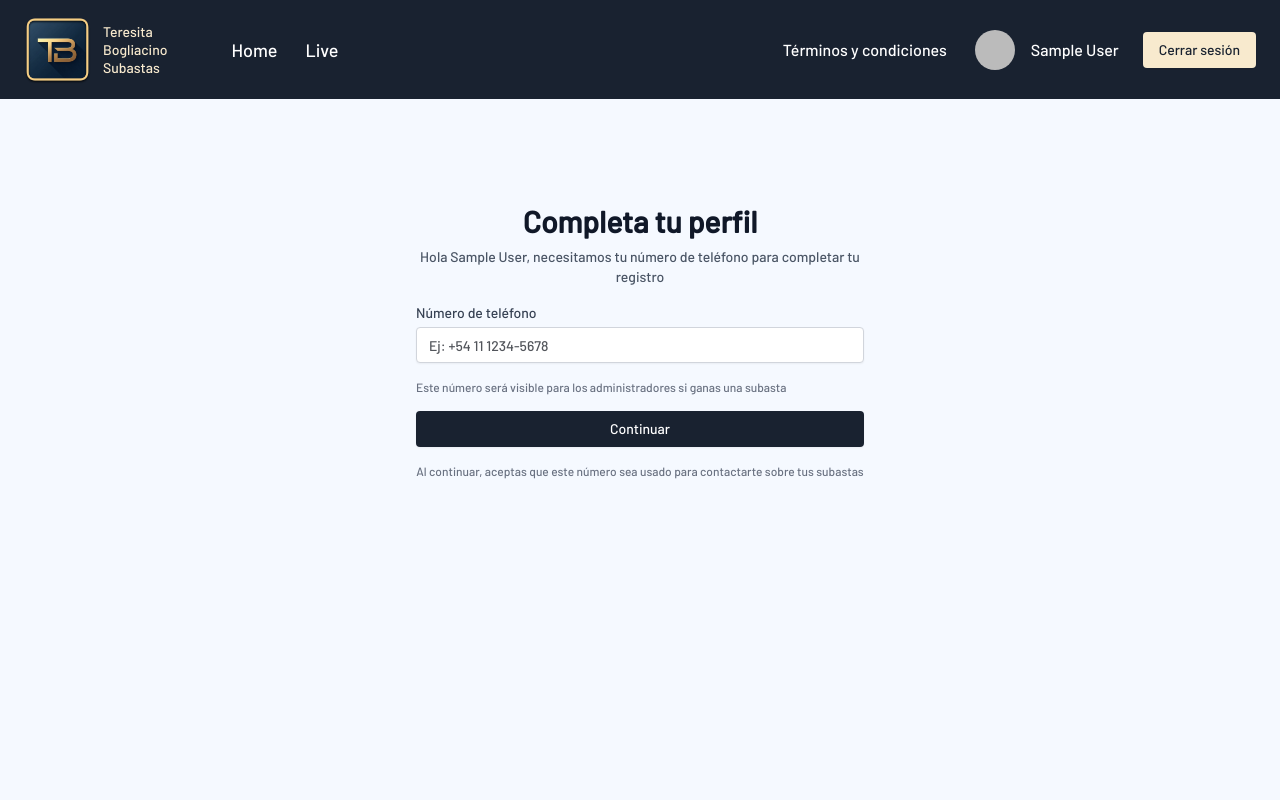
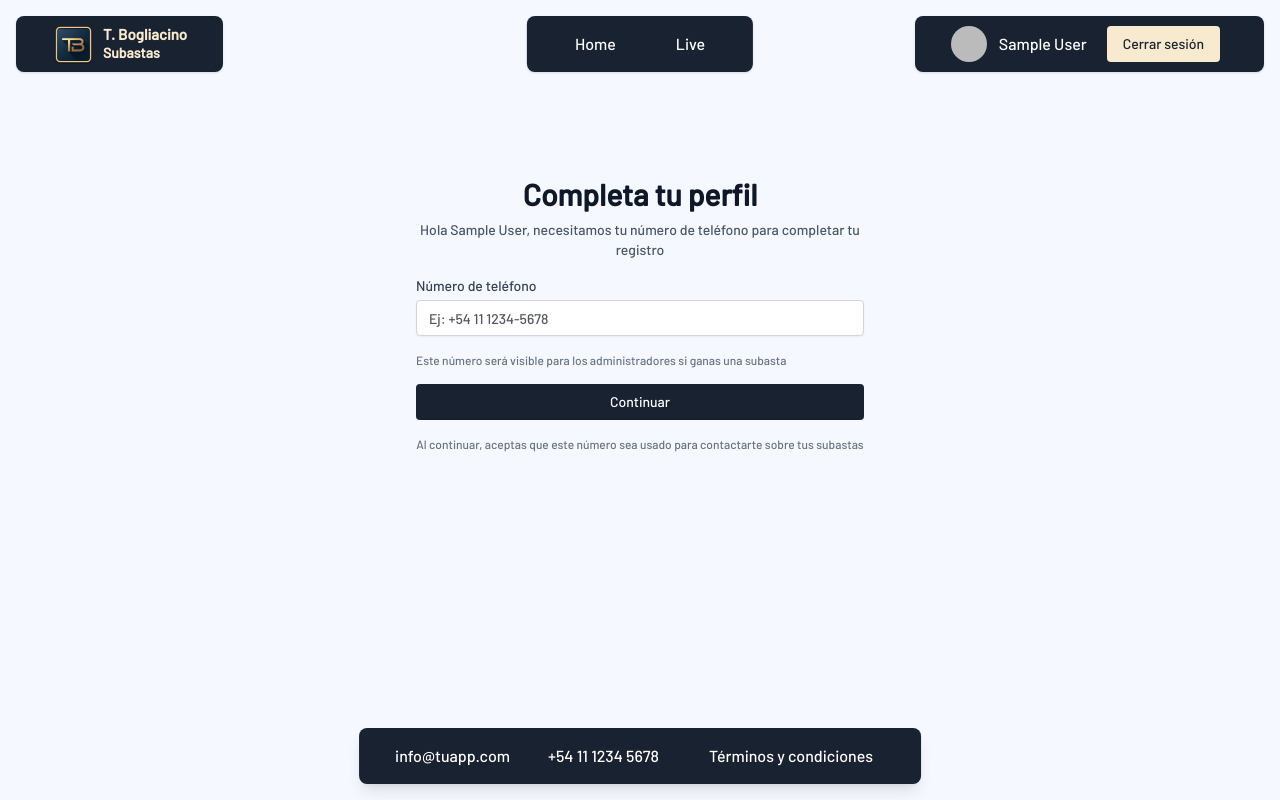
Before and after one commit to danilodev6/auction-app, a Next.js app: page /complete-profile in a window 1280 px wide. Built offline with nearby package versions, Linux system fonts and the light colour scheme; no server answers; the database is empty; sample sign-in values are in the browser's storage.

Commit message:
add footer - change ui

```diff
--- /dev/null
+++ b/src/app/Footer.tsx
@@ -0,0 +1,17 @@
+import Link from "next/link";
+
+export default function Footer() {
+  return (
+    <footer className="fixed flex items-center bottom-4 left-1/2 transform -translate-x-1/2 bg-primary text-white px-9 h-14 py-3 rounded-md shadow-lg z-50">
+      <div className="flex flex-col sm:flex-row items-center space-x-3.5 gap-2 sm:gap-6">
+        <p>info@tuapp.com </p>
+        <p>+54 11 1234 5678 </p>
+        <div>
+          <Link href="/terms" className="hover-nav-link">
+            Términos y condiciones
+          </Link>
+        </div>
+      </div>
+    </footer>
+  );
+}
--- a/src/app/Header.tsx
+++ b/src/app/Header.tsx
@@ -1,8 +1,8 @@
 import Image from "next/image";
+import Link from "next/link";
 import SignOut from "@/components/Signout";
+import SignIn from "@/components/Signin";
 import { auth, isAdmin } from "@/auth";
-import Link from "next/link";
-import SignIn from "@/components/Signin";
 import { FeaturedIndicator } from "@/components/FeaturedIndicator";
 
 export async function Header() {
@@ -10,87 +10,68 @@ export async function Header() {
   const userIsAdmin = await isAdmin(session);
 
   return (
-    <div className="bg-primary text-white py-2 sticky top-0 z-50">
-      <div className="container flex items-center gap-7">
-        <div className="flex items-center gap-2 p-1">
-          <Image src="/logotb2.png" width="75" height="75" alt="logo" />
-          <p className="text-accent bold text-sm/4.5 mr-8 cursor-default">
-            Teresita
-            <br />
-            Bogliacino <br />
-            Subastas
-          </p>
+    <header className="sticky top-0 z-50 bg-transparent pt-4 px-4">
+      <div className="relative max-w-screen-2xl mx-auto flex items-center justify-between h-14">
+        {/* Logo + Brand capsule */}
+        <div className="flex items-center gap-2 bg-primary text-accent px-9 h-14 rounded-md shadow">
+          <Image src="/logotb2.png" width={43} height={43} alt="Logo" />
+          <div className="leading-tight font-semibold text-sm">
+            <span className="block text-[15px]">T. Bogliacino</span>
+            <span className="block text-sm">Subastas</span>
           </div>
-        <div>
-          <Link
-            href="/"
-            className="flex text-lg items-center gap-1 hover:text-accent hover-underline"
-          >
+        </div>
+
+        {/* Navigation capsule (centered absolutely) */}
+        <nav className="absolute left-1/2 -translate-x-1/2 bg-primary text-white px-9 h-14 rounded-md shadow flex items-center space-x-9 text-sm sm:text-base">
+          <Link href="/" className="hover:text-accent hover-nav-link px-3 py-2">
             Home
           </Link>
-        </div>
-
           <div className="relative">
             <Link
               href="/live"
-            className="flex text-lg items-center gap-1 hover:text-accent hover-underline"
+              className="hover:text-accent hover-nav-link px-3 py-2"
             >
               Live
             </Link>
             <FeaturedIndicator />
           </div>
-
-        <div>
           {userIsAdmin && (
+            <>
               <Link
                 href="/items/create"
-              className="flex text-lg items-center gap-1 hover:text-accent hover-underline"
+                className="hover:text-accent hover-nav-link px-3 py-2"
               >
-              Create Item
+                Crear
               </Link>
-          )}
-        </div>
-
-        <div>
-          {userIsAdmin && (
               <Link
                 href="/items/manage"
-              className="flex text-lg items-center gap-1 hover:text-accent hover-underline"
+                className="hover:text-accent hover-nav-link px-3 py-2"
               >
-              Manage Items
+                Admin
               </Link>
+            </>
           )}
-        </div>
+        </nav>
 
-        <div className="ml-auto">
-          <Link
-            href="/terms"
-            className="flex items-center gap-1 hover:text-accent hover-underline"
-          >
-            Términos y condiciones
-          </Link>
-        </div>
-
-        <div className="flex items-center gap-4">
+        {/* User Info capsule */}
+        <div className="flex items-center gap-3 bg-primary text-white px-9 h-14 rounded-md shadow">
           {session?.user?.image && (
             <Image
-              src={session?.user?.image}
-              width="40"
-              height="40"
-              alt="user avatar"
+              src={session.user.image}
+              alt="User Avatar"
+              width={36}
+              height={36}
               className="rounded-full"
             />
           )}
-          {session?.user?.name}
-          {session ? (
-            <SignOut />
+          {session?.user?.name ? (
+            <span>{session.user.name}</span>
           ) : (
-            <div className="flex items-center gap-2">
-              <SignIn />
-            </div>
+            <span>Tu nombre</span>
           )}
+          {session ? <SignOut /> : <SignIn />}
         </div>
       </div>
-    </div>
+    </header>
   );
 }
--- a/src/app/globals.css
+++ b/src/app/globals.css
@@ -141,6 +141,14 @@
 }
 
 @layer utilities {
+  .hover-nav-link {
+    @apply relative px-3 py-2.5 rounded transition-colors duration-200 ease-in-out;
+  }
+
+  .hover-nav-link:hover {
+    @apply bg-accent text-primary;
+  }
+
   .hover-underline {
     position: relative;
     display: inline-block;
--- a/src/app/layout.tsx
+++ b/src/app/layout.tsx
@@ -5,6 +5,7 @@ import { Header } from "@/app/Header";
 import { Barlow } from "next/font/google";
 import PhoneCheckWrapper from "@/components/PhoneCheckWrapper";
 import { SessionProvider } from "next-auth/react";
+import Footer from "./Footer";
 
 const fontSans = Barlow({
   subsets: ["latin"],
@@ -39,6 +40,7 @@ export default function RootLayout({
             <div className="mx-auto px-4 py-4">{children}</div>
           </PhoneCheckWrapper>
         </SessionProvider>
+        <Footer />
       </body>
     </html>
   );
--- a/src/app/page.tsx
+++ b/src/app/page.tsx
@@ -13,7 +13,7 @@ export default async function HomePage() {
 
   return (
     <main className="container flex flex-col place-items-center">
-      <h1 className="text-3xl font-bold mx-4 my-3">Subastas regulares</h1>
+      <h1 className="text-3xl font-bold mx-4 mb-2">Subastas regulares</h1>
       {regularItems.length === 0 && (
         <p className="text-gray-500 m-4">
           No hay items en subasta regular en este momento
@@ -26,7 +26,7 @@ export default async function HomePage() {
           ))}
         </div>
       </div>
-      <h2 className="text-2xl font-bold mx-4 my-3">Venta directa</h2>
+      <h2 className="text-2xl font-bold mx-4 mt-3 mb-2">Venta directa</h2>
       {directItems.length === 0 && (
         <p className="text-gray-500 m-4">
           No hay items en venta directa en este momento
--- a/src/components/FeaturedIndicator.tsx
+++ b/src/components/FeaturedIndicator.tsx
@@ -16,7 +16,9 @@ export async function FeaturedIndicator() {
     }
 
     return (
-      <div className="absolute top-2.5 -right-4 w-3 h-3 bg-green-500 rounded-full animate-pulse"></div>
+      <>
+        <div className="absolute top-1.5 -right-3.5 w-3 h-3 bg-green-500 rounded-full animate-pulse"></div>
+      </>
     );
   } catch (error) {
     console.error("Error checking featured items:", error);
--- a/src/components/ItemCard.tsx
+++ b/src/components/ItemCard.tsx
@@ -33,10 +33,7 @@ export function ItemCard({ item }: { item: Item }) {
         <p className="text-gray-500">Finaliza: {formatDate(item.bidEndTime)}</p>
       )}
 
-      <Button
-        asChild
-        className="m-2 bg-primary text-primary-foreground px-4 py-1 rounded hover:bg-accent hover:text-accent-foreground"
-      >
+      <Button asChild className="m-2">
         <Link href={`/items/${item.id}`}>See item</Link>
       </Button>
     </div>
--- a/src/components/ui/button.tsx
+++ b/src/components/ui/button.tsx
@@ -10,7 +10,7 @@ const buttonVariants = cva(
     variants: {
       variant: {
         default:
-          "bg-primary text-primary-foreground shadow-xs hover:bg-primary/90",
+          "bg-primary text-primary-foreground px-4 py-1 rounded-md hover:bg-accent hover:text-accent-foreground",
         destructive:
           "bg-destructive text-white shadow-xs hover:bg-destructive/90 focus-visible:ring-destructive/20 dark:focus-visible:ring-destructive/40 dark:bg-destructive/60",
         outline:
```
Also changed, not shown: src/app/items/create/CreateItemForm.tsx (+19 -16 lines), 1 other file (tests, documents, lock files or other folders). Lines whose indentation alone changed are shown as unchanged.
